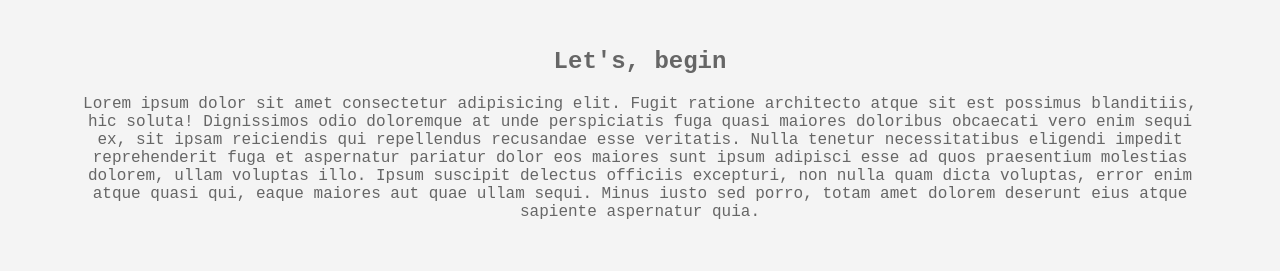
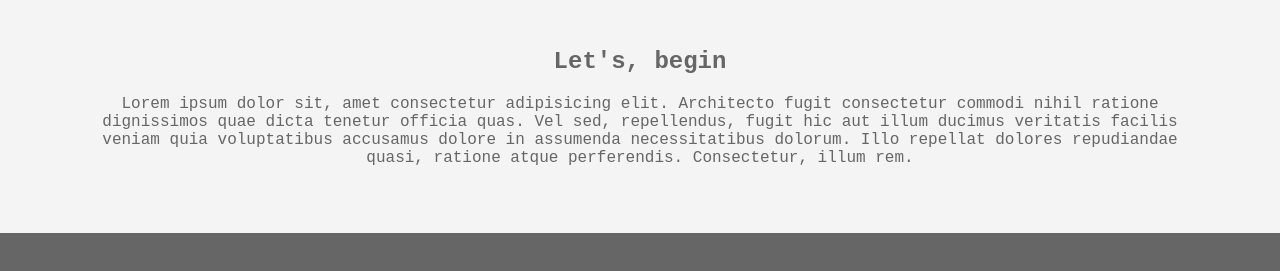
Before and after one commit to Punit-Singh28/Practice-Projects, a plain HTML site: page Parallax.html in a window 1280 px wide. Shown: the part 1531-1802 px from the top of the page. After the commit the page ends 1764 px from the top, so only its background shows below. Drawn offline with Linux system fonts and the light colour scheme.

Commit message:
finis irst half of project 1

```diff
--- a/Parallax.html
+++ b/Parallax.html
@@ -31,7 +31,7 @@
     </section>
     <section class="section section-light">
         <h2>Let's, begin</h2>
-        <p>Lorem ipsum dolor sit amet consectetur adipisicing elit. Fugit ratione architecto atque sit est possimus blanditiis, hic soluta! Dignissimos odio doloremque at unde perspiciatis fuga quasi maiores doloribus obcaecati vero enim sequi ex, sit ipsam reiciendis qui repellendus recusandae esse veritatis. Nulla tenetur necessitatibus eligendi impedit reprehenderit fuga et aspernatur pariatur dolor eos maiores sunt ipsum adipisci esse ad quos praesentium molestias dolorem, ullam voluptas illo. Ipsum suscipit delectus officiis excepturi, non nulla quam dicta voluptas, error enim atque quasi qui, eaque maiores aut quae ullam sequi. Minus iusto sed porro, totam amet dolorem deserunt eius atque sapiente aspernatur quia.</p>
+        <p>Lorem ipsum dolor sit, amet consectetur adipisicing elit. Architecto fugit consectetur commodi nihil ratione dignissimos quae dicta tenetur officia quas. Vel sed, repellendus, fugit hic aut illum ducimus veritatis facilis veniam quia voluptatibus accusamus dolore in assumenda necessitatibus dolorum. Illo repellat dolores repudiandae quasi, ratione atque perferendis. Consectetur, illum rem.</p>
     </section>
 
 </body>
```
